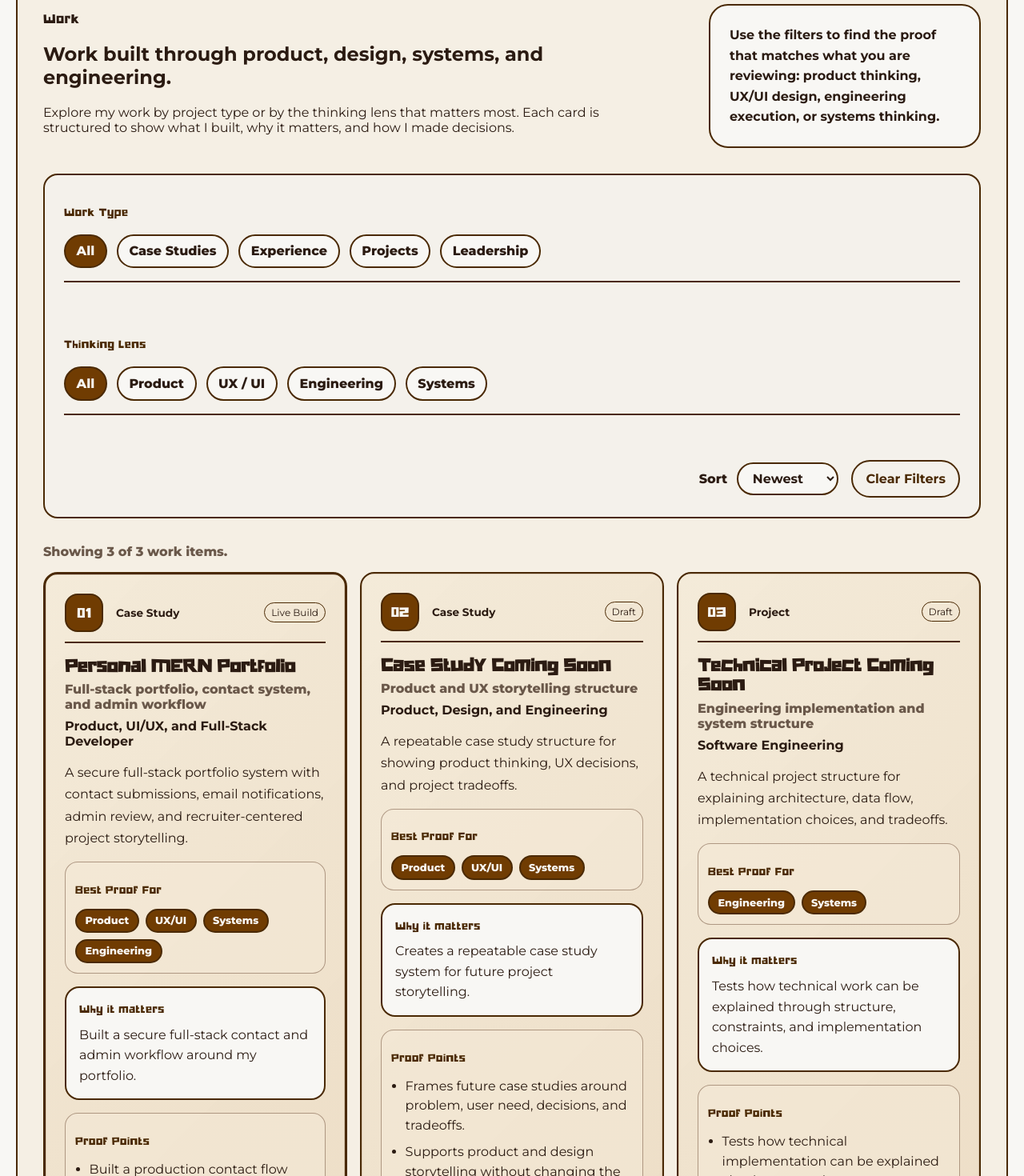
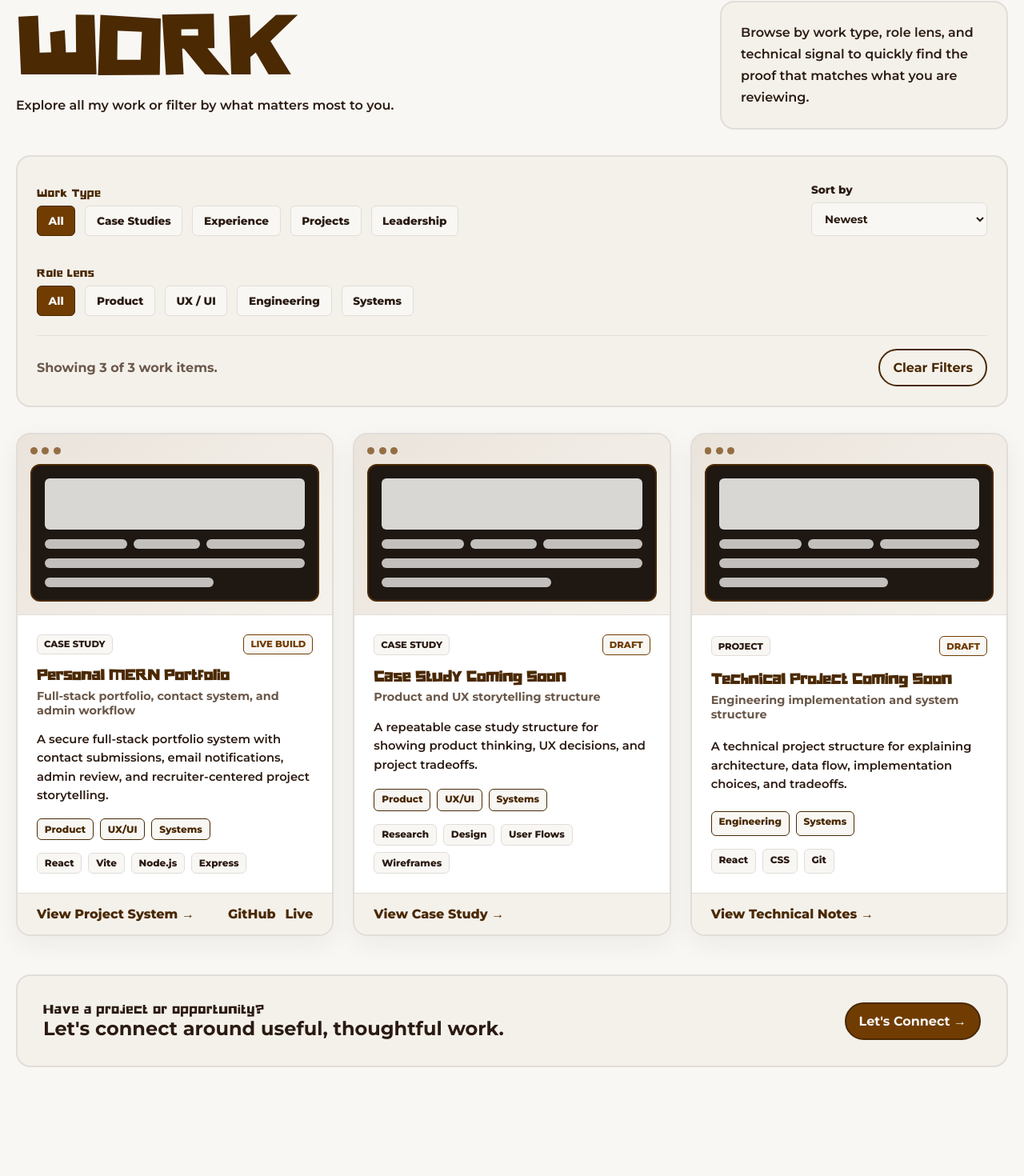
Before and after one commit to tabee1024/TabithaSulaiman, a React (Vite) app in the folder client/: page /projects in a window 1280 px wide. Shown: the part 197-1667 px from the top of the page at 80% size. After the commit the page ends 1627 px from the top, so only its background shows below. Built offline with nearby package versions, Linux system fonts and the light colour scheme.

Commit message:
v2.4.3: Work page rebuilt, project cards also aligned with figma mockup, filter controls cleaned up,, placeholders added, tool signals, and card badges.

```diff
--- a/client/src/components/projects/ProjectCard.jsx
+++ b/client/src/components/projects/ProjectCard.jsx
@@ -1,8 +1,4 @@
 import { Link } from "react-router-dom";
-
-function formatProjectNumber(projectNumber) {
-    return String(projectNumber).padStart(2, "0");
-}
 
 function getDisplayTypeLabel(displayType) {
     const labels = {
@@ -15,78 +11,65 @@ function getDisplayTypeLabel(displayType) {
     return labels[displayType] || "Work";
 }
 
-function ProjectCard({ project, projectNumber }) {
+function ProjectCard({ project }) {
+    const visibleTools = project.tools.slice(0, 4);
+    const visibleLenses = project.thinkingLenses.slice(0, 3);
+
     return (
-        <article className="project-card project-intelligence-card" id={project.id}>
-            <div className="project-card-system-bar">
-                <span className="project-card-number">
-                    {formatProjectNumber(projectNumber)}
-                </span>
+        <article className="mockup-work-card" id={project.id}>
+            <div className="mockup-work-card-media" aria-hidden="true">
+                <div className="mockup-card-browser-bar">
+                    <span></span>
+                    <span></span>
+                    <span></span>
+                </div>
 
-                <div className="project-card-topline">
-                    <p className="project-type">{getDisplayTypeLabel(project.displayType)}</p>
-                    <span className="project-status">{project.status}</span>
+                <div className="mockup-card-screen">
+                    <div className="mockup-card-screen-block mockup-card-screen-block-large"></div>
+                    <div className="mockup-card-screen-row">
+                        <span></span>
+                        <span></span>
+                        <span></span>
+                    </div>
+                    <div className="mockup-card-screen-line"></div>
+                    <div className="mockup-card-screen-line short"></div>
                 </div>
             </div>
 
-            <div className="project-card-title-block">
-                <h3>{project.title}</h3>
-                <p className="project-subtitle">{project.subtitle || project.type}</p>
-                <p className="project-role">{project.role}</p>
+            <div className="mockup-work-card-body">
+                <div className="mockup-work-card-header">
+                    <span className="mockup-card-badge">{getDisplayTypeLabel(project.displayType)}</span>
+                    <span className="mockup-card-badge mockup-card-badge-status">{project.status}</span>
                 </div>
 
-            <p className="project-summary">{project.shortValue || project.summary}</p>
+                <div>
+                    <h3>{project.title}</h3>
+                    <p className="mockup-work-card-subtitle">{project.subtitle || project.type}</p>
+                </div>
 
-            <div className="project-card-module">
-                <p className="project-section-label">Best Proof For</p>
-                <div className="thinking-lens-row" aria-label="Thinking lenses">
-                    {project.thinkingLenses.map((lens) => (
-                        <span className="thinking-lens" key={lens}>
-                            {lens}
-                        </span>
+                <p className="mockup-work-card-summary">
+                    {project.shortValue || project.summary}
+                </p>
+
+                <div className="mockup-lens-row" aria-label="Thinking lenses">
+                    {visibleLenses.map((lens) => (
+                        <span key={lens}>{lens}</span>
+                    ))}
+                </div>
+
+                <div className="mockup-tool-row" aria-label="Tools and technologies">
+                    {visibleTools.map((tool) => (
+                        <span key={tool}>{tool}</span>
                     ))}
                 </div>
             </div>
 
-            <div className="project-outcome-panel">
-                <p className="project-section-label">Why it matters</p>
-                <p>{project.cardOutcome}</p>
-            </div>
-
-            <div className="project-card-module">
-                <p className="project-section-label">Proof Points</p>
-                <ul className="project-proof-list">
-                    {project.proofPoints.slice(0, 3).map((point) => (
-                        <li key={point}>{point}</li>
-                    ))}
-                </ul>
-            </div>
-
-            <div className="project-stat-grid" aria-label="Project snapshot">
-                {project.impactStats.map((stat) => (
-                    <div className="project-stat" key={`${stat.label}-${stat.value}`}>
-                        <span>{stat.label}</span>
-                        <strong>{stat.value}</strong>
-                    </div>
-                ))}
-            </div>
-
-            <div className="project-card-module">
-                <p className="project-section-label">Signals</p>
-                <div className="project-tag-row" aria-label="Project tags">
-                    {project.cardTags.map((tag) => (
-                        <span className="project-tag" key={tag}>
-                            {tag}
-                        </span>
-                    ))}
-                </div>
-            </div>
-
-            <div className="project-actions project-card-actions">
+            <div className="mockup-work-card-footer">
                 <Link to={`/projects/${project.id}`}>
-                    {project.detailCta || "View Work"}
+                    {project.detailCta || "View Case Study"} →
                 </Link>
 
+                <div>
                     {project.links.github && (
                         <a href={project.links.github} target="_blank" rel="noreferrer">
                             GitHub
@@ -99,6 +82,7 @@ function ProjectCard({ project, projectNumber }) {
                         </a>
                     )}
                 </div>
+            </div>
         </article>
     );
 }
--- a/client/src/components/projects/ProjectGrid.jsx
+++ b/client/src/components/projects/ProjectGrid.jsx
@@ -11,9 +11,9 @@ function ProjectGrid({ projects, emptyMessage = "No work found for those filters
     }
 
     return (
-        <div className="project-grid project-intelligence-grid">
-            {projects.map((project, index) => (
-                <ProjectCard project={project} projectNumber={index + 1} key={project.id} />
+        <div className="mockup-work-grid">
+            {projects.map((project) => (
+                <ProjectCard project={project} key={project.id} />
             ))}
         </div>
     );
--- a/client/src/pages/Projects.jsx
+++ b/client/src/pages/Projects.jsx
@@ -1,4 +1,5 @@
 import { useMemo, useState } from "react";
+import { useSearchParams } from "react-router-dom";
 import Navbar from "../components/layout/Navbar";
 import projects from "../data/projects";
 import ProjectGrid from "../components/projects/ProjectGrid";
@@ -26,9 +27,22 @@ const sortOptions = [
     { label: "A-Z", value: "az" },
 ];
 
+function getValidLens(searchValue) {
+    const validLensValues = roleLensFilters.map((filter) => filter.value);
+
+    if (validLensValues.includes(searchValue)) {
+        return searchValue;
+    }
+
+    return "all";
+}
+
 function Projects() {
+    const [searchParams, setSearchParams] = useSearchParams();
+    const initialLens = getValidLens(searchParams.get("lens"));
+
     const [primaryType, setPrimaryType] = useState("all");
-    const [roleLens, setRoleLens] = useState("all");
+    const [roleLens, setRoleLens] = useState(initialLens);
     const [sortBy, setSortBy] = useState("newest");
 
     const filteredProjects = useMemo(() => {
@@ -59,47 +73,59 @@ function Projects() {
         });
     }, [primaryType, roleLens, sortBy]);
 
+    function handleLensChange(nextLens) {
+        setRoleLens(nextLens);
+
+        if (nextLens === "all") {
+            searchParams.delete("lens");
+            setSearchParams(searchParams);
+            return;
+        }
+
+        setSearchParams({ lens: nextLens });
+    }
+
     function clearFilters() {
         setPrimaryType("all");
         setRoleLens("all");
         setSortBy("newest");
+        setSearchParams({});
     }
 
     return (
         <>
             <Navbar />
 
-            <main className="home-page projects-page">
-                <section className="home-section projects-system-section" aria-labelledby="projects-page-title">
-                    <div className="projects-board">
-                        <div className="projects-board-header">
-                            <div className="section-heading">
+            <main className="home-page projects-page work-mockup-page">
+                <section className="home-section work-hero-section" aria-labelledby="projects-page-title">
+                    <div className="work-page-header">
+                        <div>
                             <p className="eyebrow">Work</p>
-                                <h1 id="projects-page-title">Work built through product, design, systems, and engineering.</h1>
+                            <h1 id="projects-page-title">Work</h1>
                             <p>
-                                    Explore my work by project type or by the thinking lens that matters most.
-                                    Each card is structured to show what I built, why it matters, and how I made decisions.
+                                Explore all my work or filter by what matters most to you.
                             </p>
                         </div>
 
-                            <div className="project-page-summary" aria-label="Work page summary">
+                        <div className="work-page-note" aria-label="Work page guidance">
                             <p>
-                                    Use the filters to find the proof that matches what you are reviewing:
-                                    product thinking, UX/UI design, engineering execution, or systems thinking.
+                                Browse by work type, role lens, and technical signal to quickly
+                                find the proof that matches what you are reviewing.
                             </p>
                         </div>
                     </div>
 
-                        <div className="work-filter-panel" aria-label="Work filters">
-                            <div className="work-filter-group">
+                    <div className="work-control-board" aria-label="Work filters">
+                        <div className="work-control-row">
+                            <div>
                                 <p className="project-section-label">Work Type</p>
-                                <div className="project-filter-bar">
+                                <div className="mockup-filter-row">
                                     {primaryFilters.map((filter) => (
                                         <button
                                             className={
                                                 primaryType === filter.value
-                                                    ? "project-filter project-filter-active"
-                                                    : "project-filter"
+                                                    ? "mockup-filter-button mockup-filter-button-active"
+                                                    : "mockup-filter-button"
                                             }
                                             type="button"
                                             key={filter.value}
@@ -111,29 +137,8 @@ function Projects() {
                                 </div>
                             </div>
 
-                            <div className="work-filter-group">
-                                <p className="project-section-label">Thinking Lens</p>
-                                <div className="project-filter-bar">
-                                    {roleLensFilters.map((filter) => (
-                                        <button
-                                            className={
-                                                roleLens === filter.value
-                                                    ? "project-filter project-filter-active"
-                                                    : "project-filter"
-                                            }
-                                            type="button"
-                                            key={filter.value}
-                                            onClick={() => setRoleLens(filter.value)}
-                                        >
-                                            {filter.label}
-                                        </button>
-                                    ))}
-                                </div>
-                            </div>
-
-                            <div className="work-filter-footer">
-                                <label className="project-sort-label">
-                                    Sort
+                            <label className="mockup-sort-label">
+                                Sort by
                                 <select
                                     value={sortBy}
                                     onChange={(event) => setSortBy(event.target.value)}
@@ -145,6 +150,33 @@ function Projects() {
                                     ))}
                                 </select>
                             </label>
+                        </div>
+
+                        <div>
+                            <p className="project-section-label">Role Lens</p>
+                            <div className="mockup-filter-row">
+                                {roleLensFilters.map((filter) => (
+                                    <button
+                                        className={
+                                            roleLens === filter.value
+                                                ? "mockup-filter-button mockup-filter-button-active"
+                                                : "mockup-filter-button"
+                                        }
+                                        type="button"
+                                        key={filter.value}
+                                        onClick={() => handleLensChange(filter.value)}
+                                    >
+                                        {filter.label}
+                                    </button>
+                                ))}
+                            </div>
+                        </div>
+
+                        <div className="work-control-footer">
+                            <p aria-live="polite">
+                                Showing <strong>{filteredProjects.length}</strong> of{" "}
+                                <strong>{projects.length}</strong> work items.
+                            </p>
 
                             <button className="button button-secondary" type="button" onClick={clearFilters}>
                                 Clear Filters
@@ -152,33 +184,17 @@ function Projects() {
                         </div>
                     </div>
 
-                        <div className="work-results-summary" aria-live="polite">
-                            Showing {filteredProjects.length} of {projects.length} work items.
+                    <ProjectGrid projects={filteredProjects} />
+
+                    <div className="work-bottom-cta">
+                        <div>
+                            <p className="eyebrow">Have a project or opportunity?</p>
+                            <h2>Let's connect around useful, thoughtful work.</h2>
                         </div>
 
-                        <ProjectGrid projects={filteredProjects} />
-
-                        <div className="project-lens-guide project-lens-guide-footer" aria-label="Project thinking lens guide">
-                            <div>
-                                <h2>Product</h2>
-                                <p>Problem framing, prioritization, tradeoffs, and user value.</p>
-                            </div>
-
-                            <div>
-                                <h2>UX / UI</h2>
-                                <p>Usability, readability, accessibility, interaction, and visual hierarchy.</p>
-                            </div>
-
-                            <div>
-                                <h2>Engineering</h2>
-                                <p>Architecture, data, APIs, deployment, security, and implementation choices.</p>
-                            </div>
-
-                            <div>
-                                <h2>Systems</h2>
-                                <p>Flows, constraints, dependencies, and how the pieces work together.</p>
-                            </div>
-                        </div>
+                        <a className="button button-primary" href="/contact">
+                            Let's Connect →
+                        </a>
                     </div>
                 </section>
             </main>
--- a/client/src/styles/components.css
+++ b/client/src/styles/components.css
@@ -1803,3 +1803,314 @@ body {
 .selected-work-section .project-grid {
     margin-top: var(--space-lg);
 }
+
+/* ================================
+   v2.4.3 Work Page Mockup Alignment
+================================ */
+
+.work-mockup-page {
+    width: min(100% - 2rem, var(--wide-content-width));
+}
+
+.work-hero-section {
+    padding-top: var(--space-xl);
+}
+
+.work-page-header {
+    display: grid;
+    grid-template-columns: minmax(0, 1fr) 360px;
+    gap: var(--space-lg);
+    align-items: end;
+    margin-bottom: var(--space-xl);
+}
+
+.work-page-header h1 {
+    margin: 0;
+    font-family: var(--font-display);
+    font-size: clamp(3rem, 8vw, 6.5rem);
+    line-height: 0.9;
+    color: var(--color-accent-dark);
+    text-transform: uppercase;
+}
+
+.work-page-header p {
+    max-width: 60ch;
+    line-height: 1.7;
+    font-weight: 600;
+}
+
+.work-page-note {
+    padding: var(--space-lg);
+    border: 2px solid var(--color-border);
+    border-radius: var(--radius-lg);
+    background-color: var(--color-nav);
+}
+
+.work-page-note p {
+    margin: 0;
+}
+
+.work-control-board {
+    display: grid;
+    gap: var(--space-lg);
+    margin-bottom: var(--space-xl);
+    padding: var(--space-lg);
+    border: 2px solid var(--color-border);
+    border-radius: var(--radius-lg);
+    background-color: var(--color-nav);
+}
+
+.work-control-row {
+    display: grid;
+    grid-template-columns: minmax(0, 1fr) 220px;
+    gap: var(--space-lg);
+    align-items: end;
+}
+
+.mockup-filter-row {
+    display: flex;
+    flex-wrap: wrap;
+    gap: var(--space-sm);
+}
+
+.mockup-filter-button {
+    min-height: 38px;
+    padding: 0.55rem 0.85rem;
+    border: 1px solid var(--color-border);
+    border-radius: var(--radius-sm);
+    background-color: var(--color-bg);
+    color: var(--color-text);
+    font-size: 0.85rem;
+    font-weight: 800;
+    cursor: pointer;
+}
+
+.mockup-filter-button:hover,
+.mockup-filter-button:focus-visible,
+.mockup-filter-button-active {
+    border-color: var(--color-accent-dark);
+    background-color: var(--color-button);
+    color: var(--color-cream);
+}
+
+.mockup-sort-label {
+    display: grid;
+    gap: var(--space-xs);
+    font-size: 0.85rem;
+    font-weight: 800;
+}
+
+.mockup-sort-label select {
+    min-height: 42px;
+    padding: 0.55rem 0.75rem;
+    border: 1px solid var(--color-border);
+    border-radius: var(--radius-sm);
+    background-color: var(--color-bg);
+    color: var(--color-text);
+    font-weight: 700;
+}
+
+.work-control-footer {
+    display: flex;
+    align-items: center;
+    justify-content: space-between;
+    gap: var(--space-md);
+    padding-top: var(--space-md);
+    border-top: 1px solid var(--color-border);
+}
+
+.work-control-footer p {
+    margin: 0;
+    color: var(--color-text-muted);
+    font-weight: 700;
+}
+
+.mockup-work-grid {
+    display: grid;
+    grid-template-columns: repeat(3, 1fr);
+    gap: var(--space-lg);
+}
+
+.mockup-work-card {
+    display: grid;
+    grid-template-rows: auto 1fr auto;
+    overflow: hidden;
+    border: 2px solid var(--color-border);
+    border-radius: var(--radius-lg);
+    background-color: var(--color-surface);
+    box-shadow: var(--shadow-soft);
+}
+
+.mockup-work-card-media {
+    min-height: 190px;
+    padding: var(--space-md);
+    background:
+        linear-gradient(135deg, rgba(112, 60, 2, 0.14), rgba(244, 241, 235, 0.95));
+    border-bottom: 1px solid var(--color-border);
+}
+
+.mockup-card-browser-bar {
+    display: flex;
+    gap: 0.35rem;
+    margin-bottom: var(--space-sm);
+}
+
+.mockup-card-browser-bar span {
+    width: 0.55rem;
+    height: 0.55rem;
+    border-radius: 999px;
+    background-color: var(--color-button);
+    opacity: 0.7;
+}
+
+.mockup-card-screen {
+    display: grid;
+    gap: var(--space-sm);
+    padding: var(--space-md);
+    border: 2px solid var(--color-accent-dark);
+    border-radius: var(--radius-md);
+    background-color: #1e1712;
+}
+
+.mockup-card-screen-block {
+    border-radius: var(--radius-sm);
+    background-color: rgba(248, 247, 244, 0.86);
+}
+
+.mockup-card-screen-block-large {
+    min-height: 64px;
+}
+
+.mockup-card-screen-row {
+    display: grid;
+    grid-template-columns: 1fr 0.8fr 1.2fr;
+    gap: var(--space-xs);
+}
+
+.mockup-card-screen-row span,
+.mockup-card-screen-line {
+    height: 0.75rem;
+    border-radius: var(--radius-sm);
+    background-color: rgba(248, 247, 244, 0.75);
+}
+
+.mockup-card-screen-line.short {
+    width: 65%;
+}
+
+.mockup-work-card-body {
+    display: grid;
+    gap: var(--space-md);
+    padding: var(--space-lg);
+}
+
+.mockup-work-card-header {
+    display: flex;
+    align-items: center;
+    justify-content: space-between;
+    gap: var(--space-sm);
+}
+
+.mockup-card-badge {
+    display: inline-flex;
+    padding: 0.3rem 0.5rem;
+    border: 1px solid var(--color-border);
+    border-radius: var(--radius-sm);
+    background-color: var(--color-bg);
+    font-size: 0.72rem;
+    font-weight: 800;
+    text-transform: uppercase;
+}
+
+.mockup-card-badge-status {
+    border-color: var(--color-button);
+    color: var(--color-button);
+}
+
+.mockup-work-card h3 {
+    margin: 0;
+    font-family: var(--font-display);
+    color: var(--color-accent-dark);
+    line-height: 1;
+}
+
+.mockup-work-card-subtitle {
+    margin: var(--space-xs) 0 0;
+    color: var(--color-text-muted);
+    font-size: 0.9rem;
+    font-weight: 700;
+}
+
+.mockup-work-card-summary {
+    margin: 0;
+    line-height: 1.6;
+    font-size: 0.92rem;
+    font-weight: 600;
+}
+
+.mockup-lens-row,
+.mockup-tool-row {
+    display: flex;
+    flex-wrap: wrap;
+    gap: var(--space-xs);
+}
+
+.mockup-lens-row span,
+.mockup-tool-row span {
+    display: inline-flex;
+    padding: 0.3rem 0.55rem;
+    border: 1px solid var(--color-border);
+    border-radius: var(--radius-sm);
+    background-color: var(--color-bg);
+    font-size: 0.75rem;
+    font-weight: 800;
+}
+
+.mockup-lens-row span {
+    border-color: var(--color-accent-dark);
+    color: var(--color-accent-dark);
+}
+
+.mockup-work-card-footer {
+    display: flex;
+    align-items: center;
+    justify-content: space-between;
+    gap: var(--space-sm);
+    padding: var(--space-md) var(--space-lg);
+    border-top: 1px solid var(--color-border);
+    background-color: var(--color-nav);
+}
+
+.mockup-work-card-footer a {
+    color: var(--color-accent-dark);
+    font-weight: 800;
+    text-decoration: none;
+}
+
+.mockup-work-card-footer a:hover,
+.mockup-work-card-footer a:focus-visible {
+    text-decoration: underline;
+}
+
+.mockup-work-card-footer div {
+    display: flex;
+    gap: var(--space-sm);
+    flex-wrap: wrap;
+}
+
+.work-bottom-cta {
+    display: flex;
+    align-items: center;
+    justify-content: space-between;
+    gap: var(--space-lg);
+    margin-top: var(--space-2xl);
+    padding: var(--space-xl);
+    border: 2px solid var(--color-border);
+    border-radius: var(--radius-lg);
+    background-color: var(--color-nav);
+}
+
+.work-bottom-cta h2,
+.work-bottom-cta p {
+    margin: 0;
+}
```
Also changed, not shown: client/src/styles/responsive.css (+28 -2 lines), 1 other file (tests, documents, lock files or other folders). Lines whose indentation alone changed are shown as unchanged.
